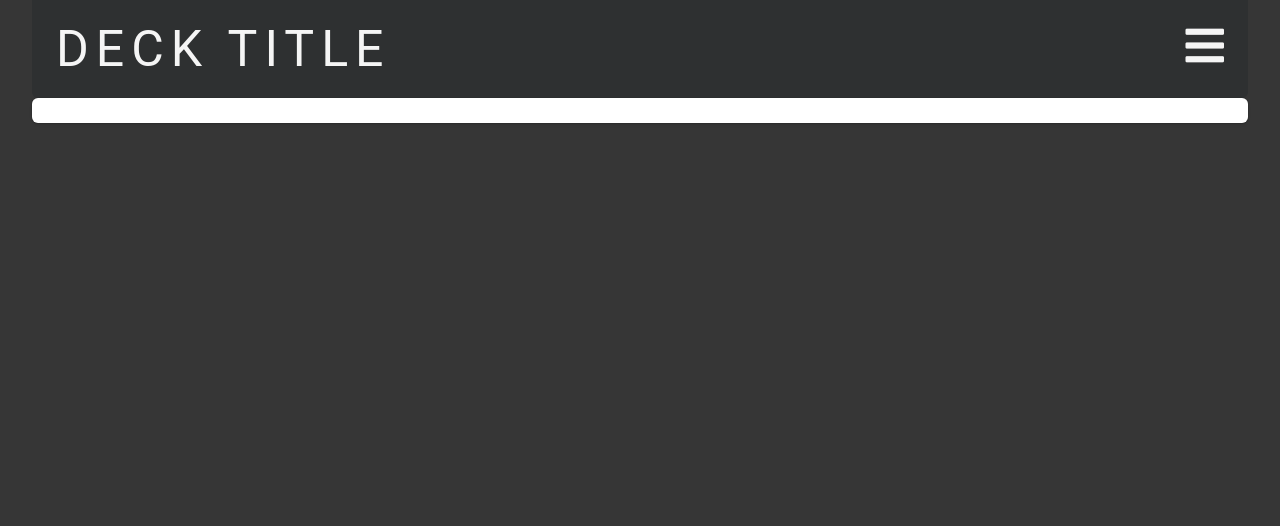
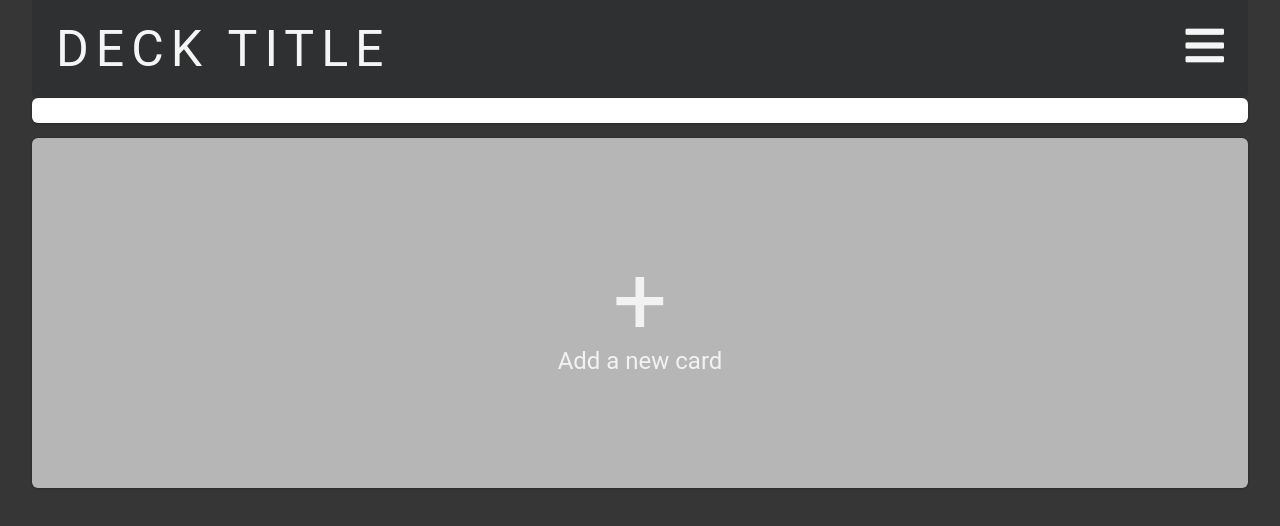
Before and after one commit to AmyShackles/Incipit, a React (Create React App) app in the folder incipit/: page /flashcard-app in a window 1280 px wide. Shown: the top 526 px of the page. Built offline with nearby package versions, Linux system fonts and the light colour scheme.

Commit message:
Did the styling for the FlashcardAdder component

```diff
--- a/incipit/src/components/Flashcard-container/FlashcardAdder.js
+++ b/incipit/src/components/Flashcard-container/FlashcardAdder.js
@@ -3,9 +3,29 @@ import '../bulma.css';
 import '../global-variables.css';
 import styled from 'styled-components';
 
+const FlashcardContainer = styled.div`
+
+display: flex;
+flex-direction: column;
+justify-content: center;
+align-items: center;
+height: 350px;
+background: var(--grey);
+cursor: pointer;
+color: var(--brand-white);
+
+`;
+
+const Plus = styled.h2`
+    font-size: 9.6rem;
+
+`;
 const FlashCardAdder = (props) => {
     return (
-        <div></div>
+        <FlashcardContainer className='box'>
+            <Plus>+</Plus>
+            <p>Add a new card</p>
+        </FlashcardContainer>
     )
 }
 
```
